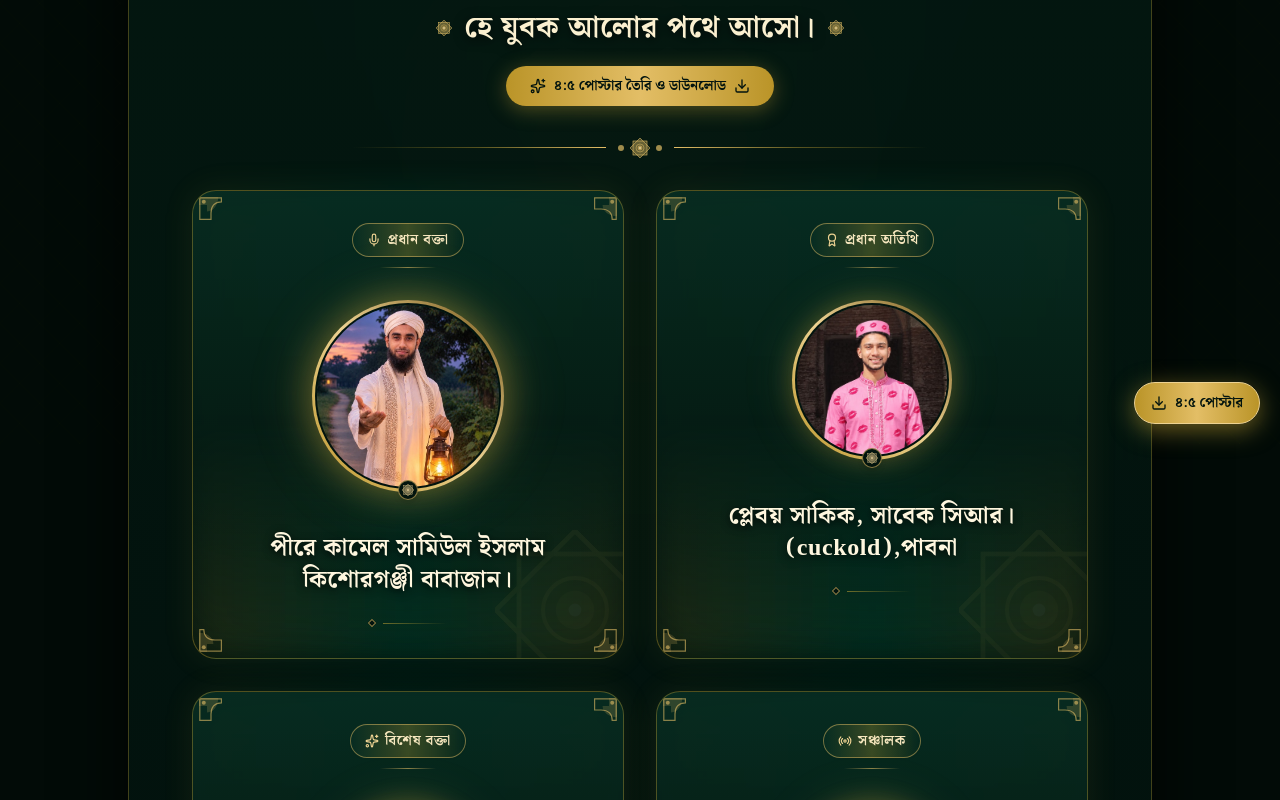
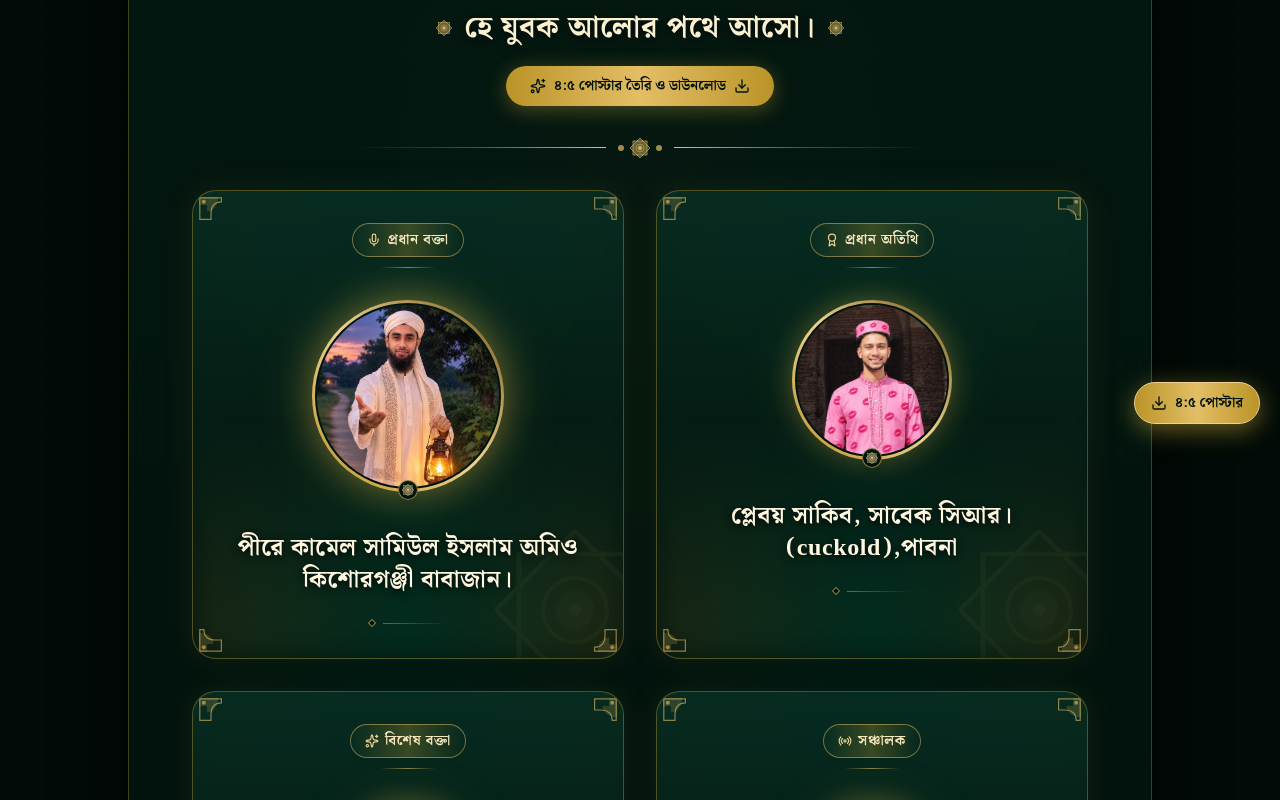
Before and after one commit to nafizcse24/Mahafil_E_Elahi, a React (Vite) app: page / in a window 1280 px wide. Shown: the part 356-1156 px from the top of the page. Built offline with nearby package versions, Linux system fonts and the light colour scheme; a web font is replaced by a local one.

Commit message:
name fixed

```diff
--- a/src/App.jsx
+++ b/src/App.jsx
@@ -12,7 +12,7 @@ export default function App() {
   const speakers = [
     {
       role: "প্রধান বক্তা",
-      name: "পীরে কামেল সামিউল ইসলাম কিশোরগঞ্জী বাবাজান।",
+      name: "পীরে কামেল সামিউল ইসলাম অমিও কিশোরগঞ্জী বাবাজান।",
       imageSrc: "/images/speaker.jpg",
       fallbackSrcs: [
         "/images/speaker.png",
@@ -25,7 +25,7 @@ export default function App() {
     },
     {
       role: "প্রধান অতিথি",
-      name: "প্লেবয় সাকিক, সাবেক সিআর। (cuckold),পাবনা",
+      name: "প্লেবয় সাকিব, সাবেক সিআর। (cuckold),পাবনা",
       imageSrc: "/images/guest.jpg",
       fallbackSrcs: [
         "/images/guest.png",
```
